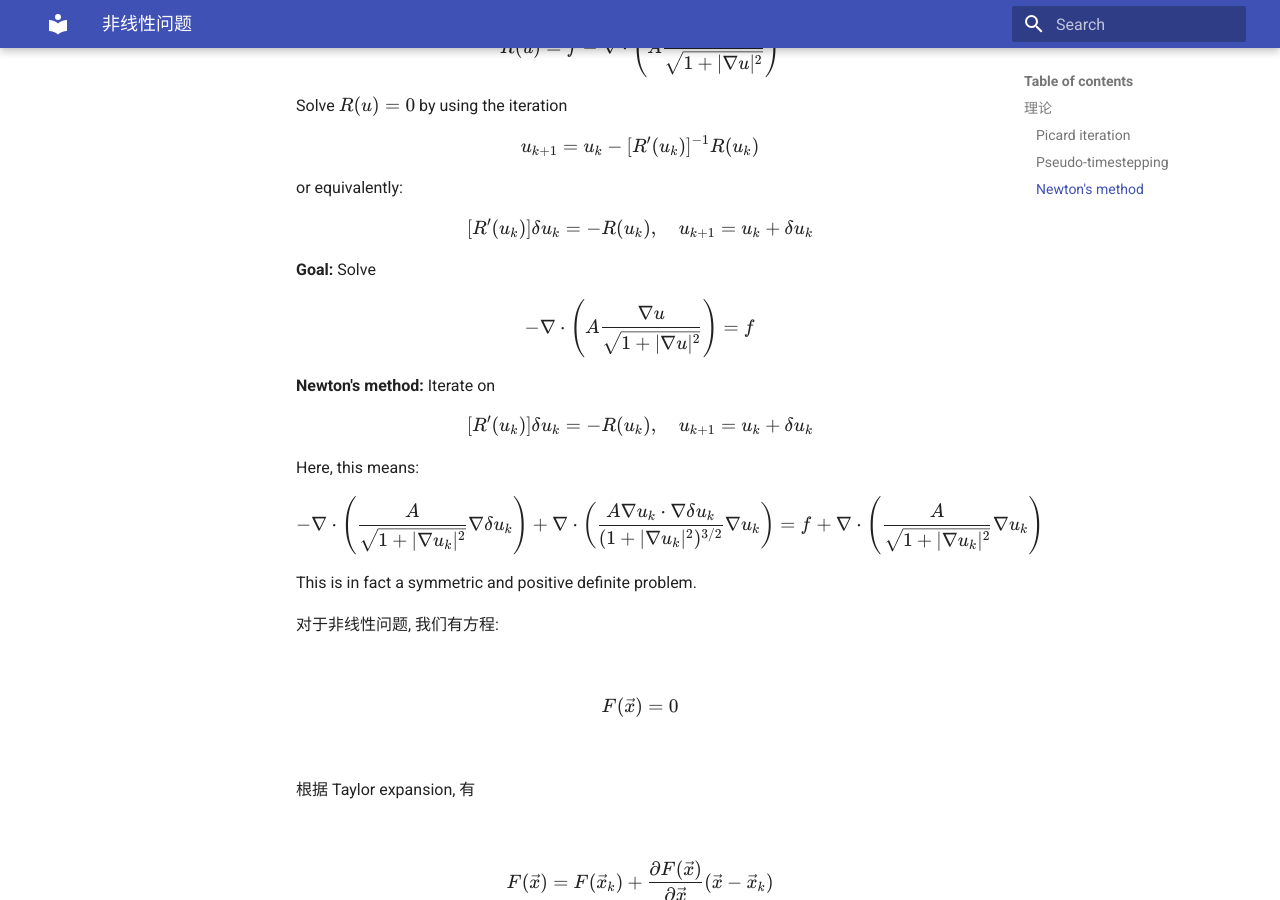
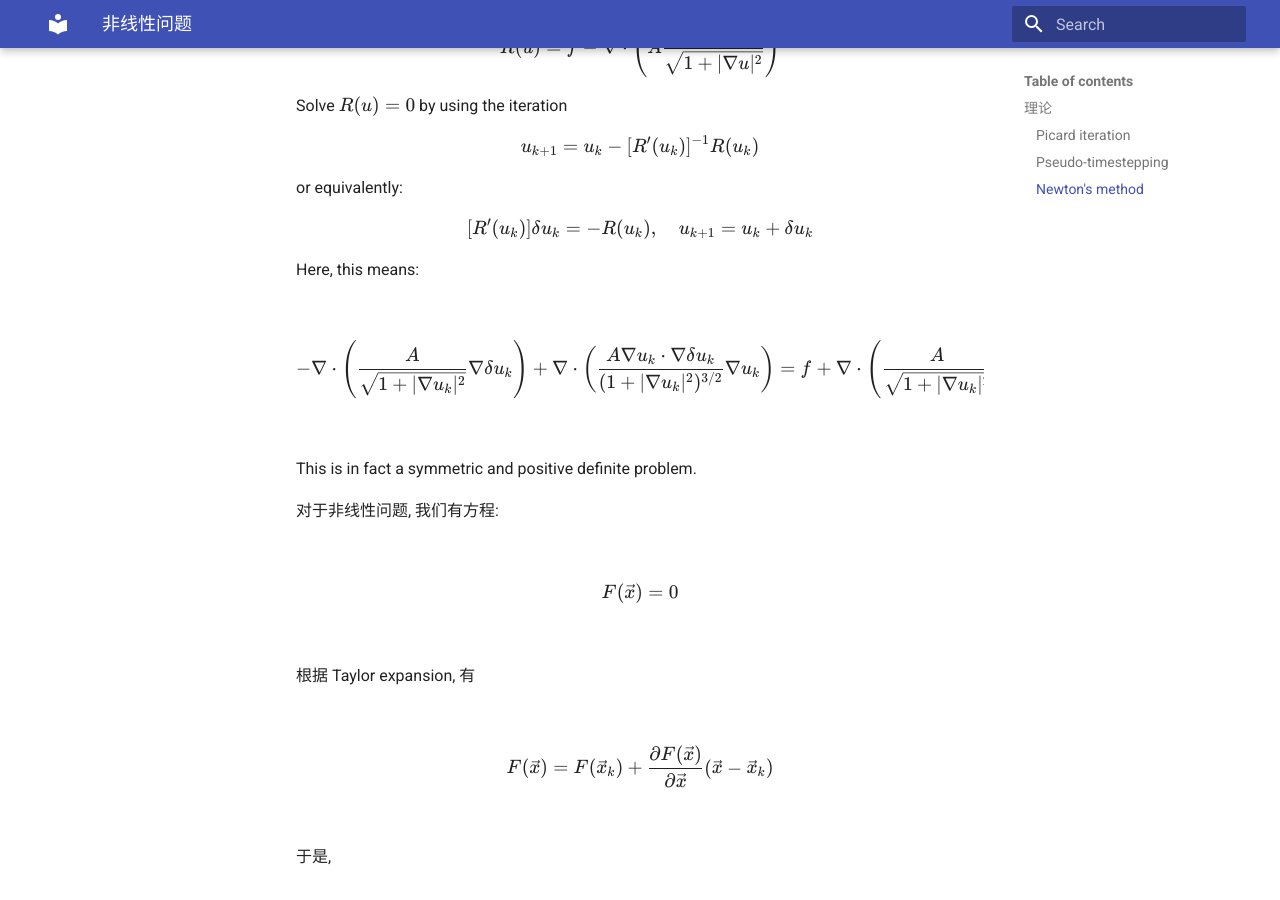
Before and after one commit to ymma98/technotes, an MkDocs documentation site: the page built from docs/FEM/dealii-08_非线性问题.md, in a window 1280 px wide and 900 px high, scrolled down 2271 px. Built offline with MkDocs 1.6.1 and Material for MkDocs 9.7.7, drawn with Linux system fonts in a browser that asks for light colours; part of the change alters nothing that is shown.

Commit message:
docs/FEM/dealii-08_非线性问题.md updated from https://stackedit.cn/

```diff
--- a/docs/FEM/dealii-08_非线性问题.md
+++ b/docs/FEM/dealii-08_非线性问题.md
@@ -85,20 +85,10 @@ $$
 [R'(u_k)] \delta u_k = -R(u_k), \quad u_{k+1} = u_k + \delta u_k
 $$
 
-**Goal:** Solve
-$$
-- \nabla \cdot \left( A \frac{\nabla u}{\sqrt{1 + |\nabla u|^2}} \right) = f
-$$
-
-**Newton's method:** Iterate on
-$$
-[R'(u_k)] \delta u_k = -R(u_k), \quad u_{k+1} = u_k + \delta u_k
-$$
 
 Here, this means:
-$$
-- \nabla \cdot \left( \frac{A}{\sqrt{1 + |\nabla u_k|^2}} \nabla \delta u_k \right) + \nabla \cdot \left( \frac{A \nabla u_k \cdot \nabla \delta u_k}{(1 + |\nabla u_k|^2)^{3/2}} \nabla u_k \right) = f + \nabla \cdot \left( \frac{A}{\sqrt{1 + |\nabla u_k|^2}} \nabla u_k \right)
-$$
+
+$$- \nabla \cdot \left( \frac{A}{\sqrt{1 + |\nabla u_k|^2}} \nabla \delta u_k \right) + \nabla \cdot \left( \frac{A \nabla u_k \cdot \nabla \delta u_k}{(1 + |\nabla u_k|^2)^{3/2}} \nabla u_k \right) = f + \nabla \cdot \left( \frac{A}{\sqrt{1 + |\nabla u_k|^2}} \nabla u_k \right)$$
 
 This is in fact a symmetric and positive definite problem.
 
@@ -133,8 +123,8 @@ $$
 这里 $\vec{x}_0$ 可以看作 $\vec{x}_{n+1}$, $\vec{x}_k$ 可以看作 $\vec{x}_n$。
 
 <!--stackedit_data:
-eyJoaXN0b3J5IjpbLTE2MDkxNTE1ODcsMTkwMzQ0NDM0MiwtMT
-gyMDUyMTY1MiwtMzY1NTc0NTkxLC0xMjMwODUxMzIzLC04OTk2
-MjcyNzQsNDM2NDc4NTcxLC02Mzg2MTE5NjQsLTQzODcwOTE5Mi
-wtOTk2NTY1MjU0XX0=
+eyJoaXN0b3J5IjpbMTY0MjA1ODA4NSwxOTAzNDQ0MzQyLC0xOD
+IwNTIxNjUyLC0zNjU1NzQ1OTEsLTEyMzA4NTEzMjMsLTg5OTYy
+NzI3NCw0MzY0Nzg1NzEsLTYzODYxMTk2NCwtNDM4NzA5MTkyLC
+05OTY1NjUyNTRdfQ==
 -->
```
